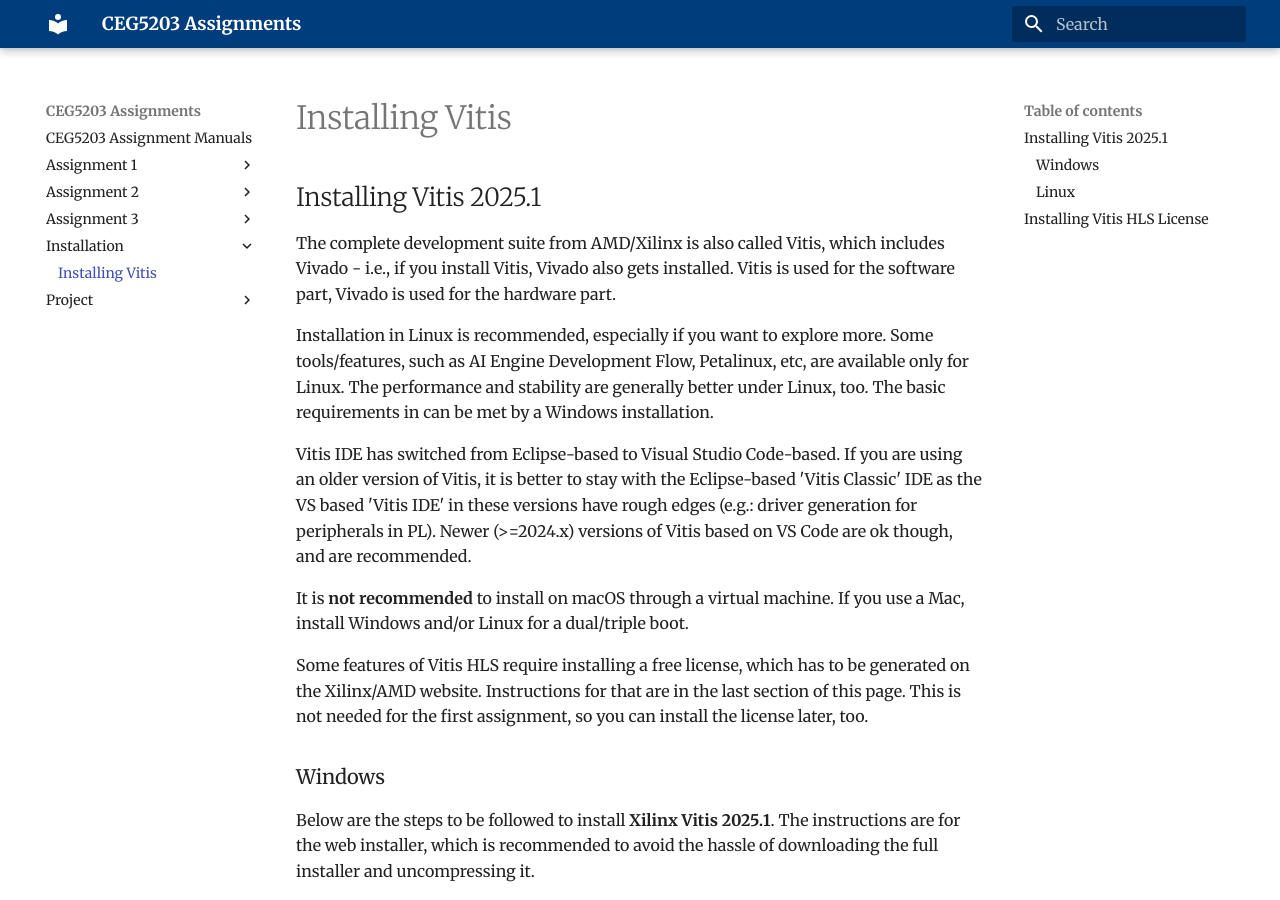
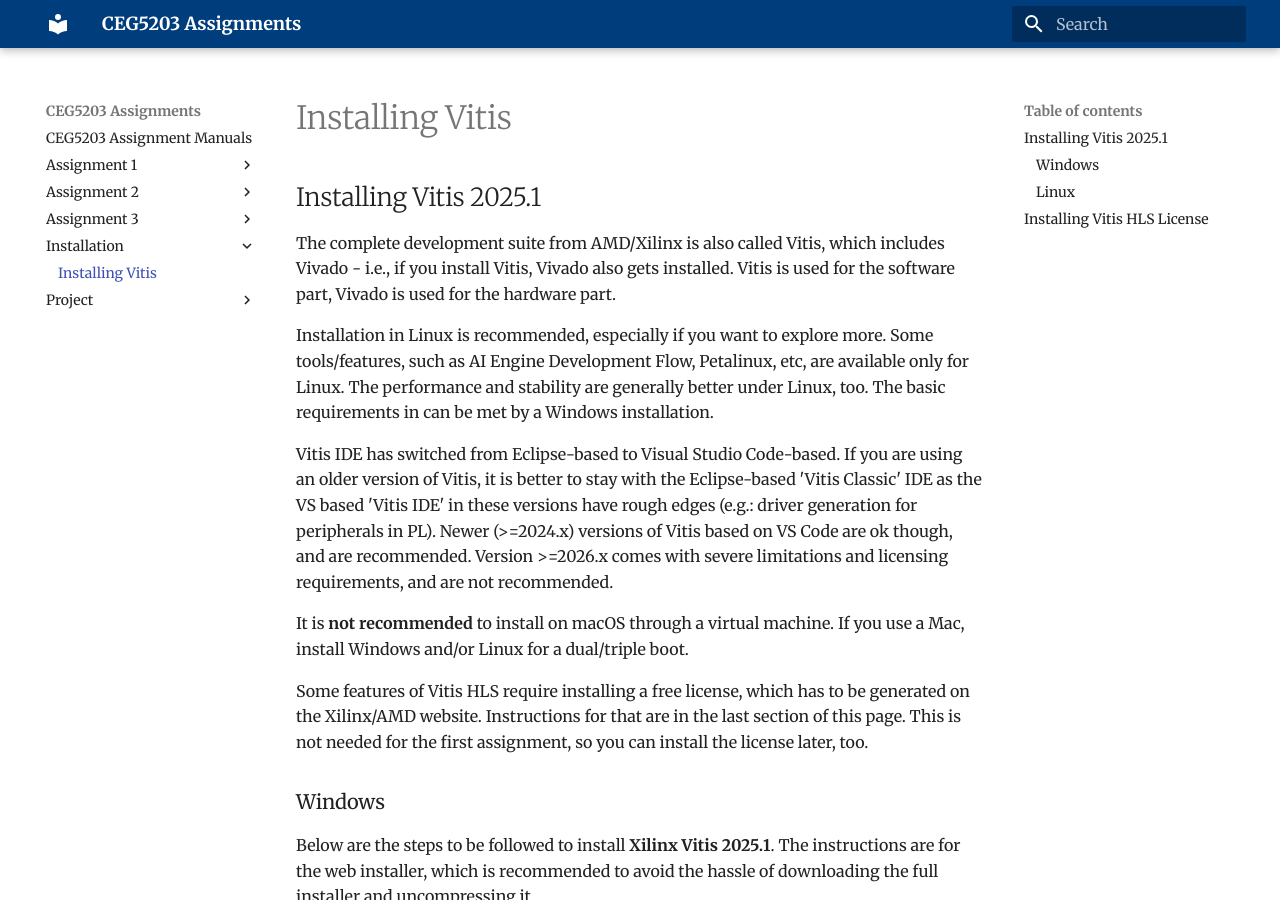
Before and after one commit to NUS-CEG5203/assignments, an MkDocs documentation site: the page built from docs/Installation/Installing_Vitis.md, in a window 1280 px wide and 900 px high. Built offline with MkDocs 1.6.1 and Material for MkDocs 9.7.7, drawn with Linux system fonts in a browser that asks for light colours.

Commit message:
Add warning about limitations and licensing for Vitis version >=2026.x

```diff
--- a/docs/Installation/Installing_Vitis.md
+++ b/docs/Installation/Installing_Vitis.md
@@ -4,7 +4,7 @@
 
 Installation in Linux is recommended, especially if you want to explore more. Some tools/features, such as AI Engine Development Flow, Petalinux, etc, are available only for Linux. The performance and stability are generally better under Linux, too. The basic requirements in can be met by a Windows installation.
 
-Vitis IDE has switched from Eclipse-based to Visual Studio Code-based. If you are using an older version of Vitis, it is better to stay with the Eclipse-based 'Vitis Classic' IDE as the VS based 'Vitis IDE' in these versions have rough edges (e.g.: driver generation for peripherals in PL). Newer (>=2024.x) versions of Vitis based on VS Code are ok though, and are recommended.
+Vitis IDE has switched from Eclipse-based to Visual Studio Code-based. If you are using an older version of Vitis, it is better to stay with the Eclipse-based 'Vitis Classic' IDE as the VS based 'Vitis IDE' in these versions have rough edges (e.g.: driver generation for peripherals in PL). Newer (>=2024.x) versions of Vitis based on VS Code are ok though, and are recommended. Version >=2026.x comes with severe limitations and licensing requirements, and are not recommended.
 
 It is **not recommended** to install on macOS through a virtual machine. If you use a Mac, install Windows and/or Linux for a dual/triple boot.
 
```
